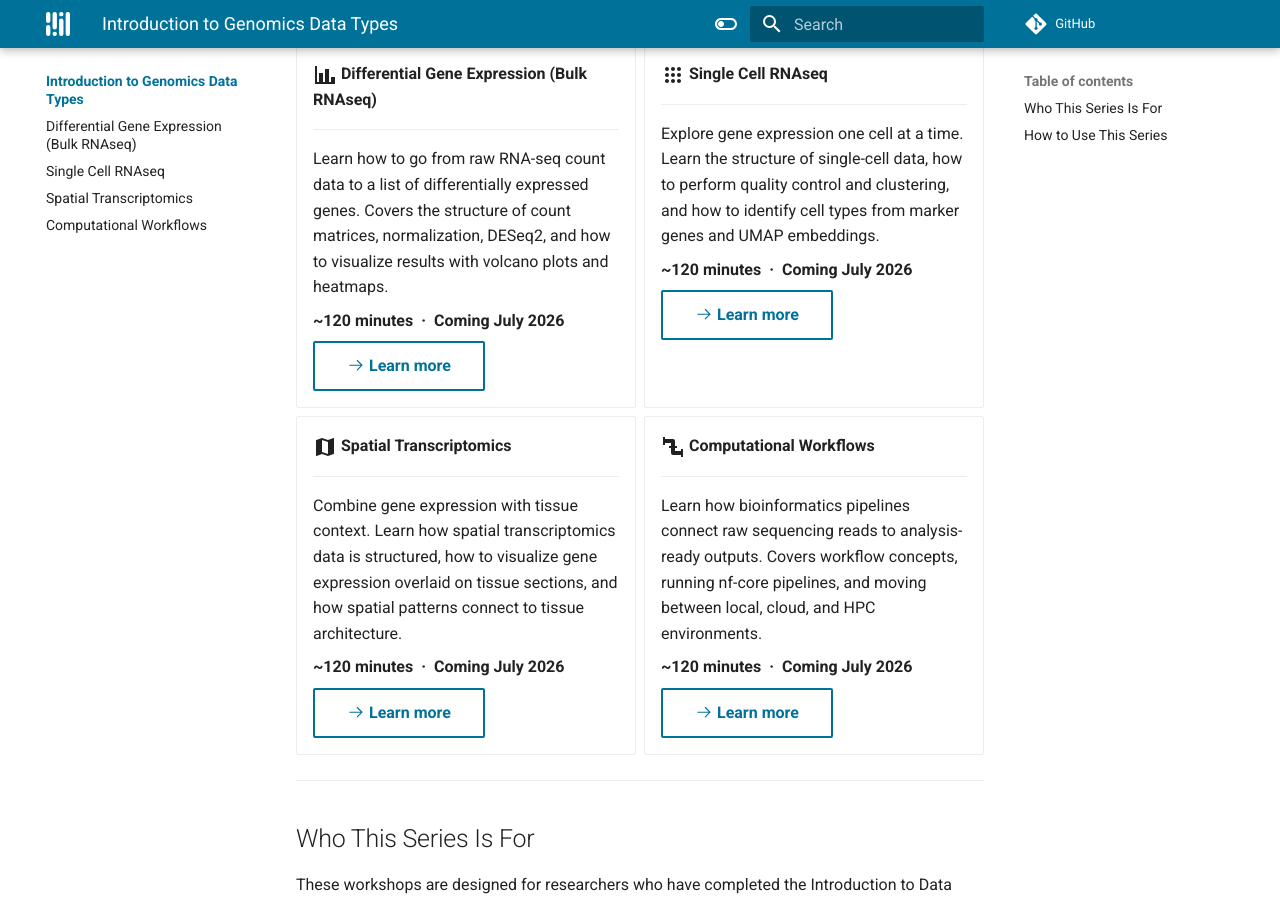
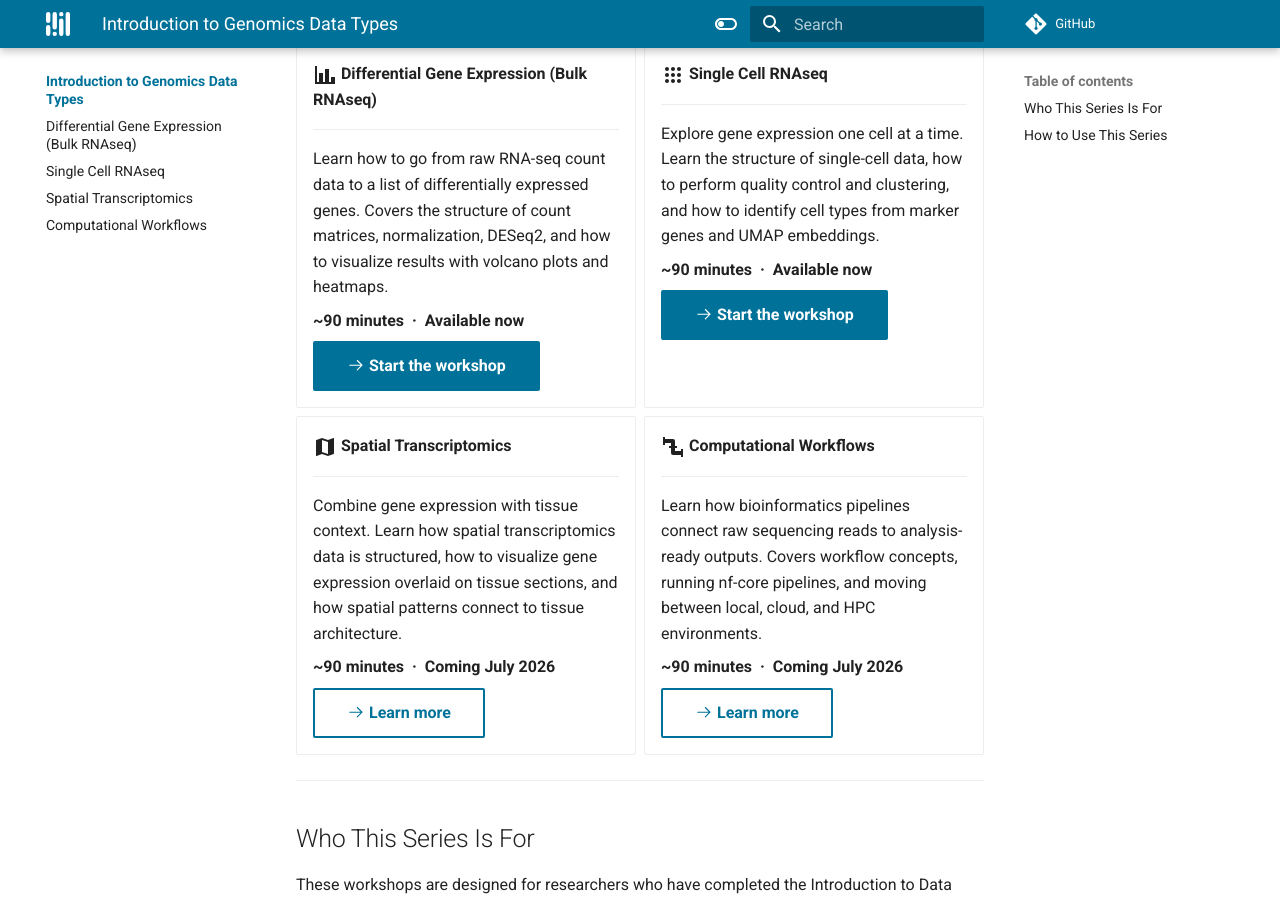
Before and after one commit to mdibl/mdibl.github.io, an MkDocs documentation site: the page built from docs/introDataTypes/index.md, in a window 1280 px wide and 900 px high, scrolled down 336 px. Built offline with MkDocs 1.6.1 and Material for MkDocs 9.7.7, drawn with Linux system fonts in a browser that asks for light colours; comment, search, counter and statistics services are not loaded.

Commit message:
update home pages

```diff
--- a/docs/introDataTypes/index.md
+++ b/docs/introDataTypes/index.md
@@ -12,9 +12,9 @@ This series of workshops is designed for undergraduate researchers and students
 
     Learn how to go from raw RNA-seq count data to a list of differentially expressed genes. Covers the structure of count matrices, normalization, DESeq2, and how to visualize results with volcano plots and heatmaps.
 
-    **~120 minutes &nbsp;·&nbsp; Coming July 2026**
+    **~90 minutes &nbsp;·&nbsp; Available now**
 
-    [:octicons-arrow-right-24: Learn more](../bulkDGE/index.md){ .md-button }
+    [:octicons-arrow-right-24: Start the workshop](../bulkDGE/index.md){ .md-button .md-button--primary }
 
 -   :material-dots-grid:{ .lg .middle } **Single Cell RNAseq**
 
@@ -22,9 +22,9 @@ This series of workshops is designed for undergraduate researchers and students
 
     Explore gene expression one cell at a time. Learn the structure of single-cell data, how to perform quality control and clustering, and how to identify cell types from marker genes and UMAP embeddings.
 
-    **~120 minutes &nbsp;·&nbsp; Coming July 2026**
+    **~90 minutes &nbsp;·&nbsp; Available now**
 
-    [:octicons-arrow-right-24: Learn more](../scRNAseq/index.md){ .md-button }
+    [:octicons-arrow-right-24: Start the workshop](../scRNAseq/index.md){ .md-button .md-button--primary }
 
 -   :material-map:{ .lg .middle } **Spatial Transcriptomics**
 
@@ -32,7 +32,7 @@ This series of workshops is designed for undergraduate researchers and students
 
     Combine gene expression with tissue context. Learn how spatial transcriptomics data is structured, how to visualize gene expression overlaid on tissue sections, and how spatial patterns connect to tissue architecture.
 
-    **~120 minutes &nbsp;·&nbsp; Coming July 2026**
+    **~90 minutes &nbsp;·&nbsp; Coming July 2026**
 
     [:octicons-arrow-right-24: Learn more](../spatial/index.md){ .md-button }
 
@@ -42,7 +42,7 @@ This series of workshops is designed for undergraduate researchers and students
 
     Learn how bioinformatics pipelines connect raw sequencing reads to analysis-ready outputs. Covers workflow concepts, running nf-core pipelines, and moving between local, cloud, and HPC environments.
 
-    **~120 minutes &nbsp;·&nbsp; Coming July 2026**
+    **~90 minutes &nbsp;·&nbsp; Coming July 2026**
 
     [:octicons-arrow-right-24: Learn more](../workflows/index.md){ .md-button }
 
```
Also changed, not shown: docs/scRNAseq/index.md (+1 -2 lines).
